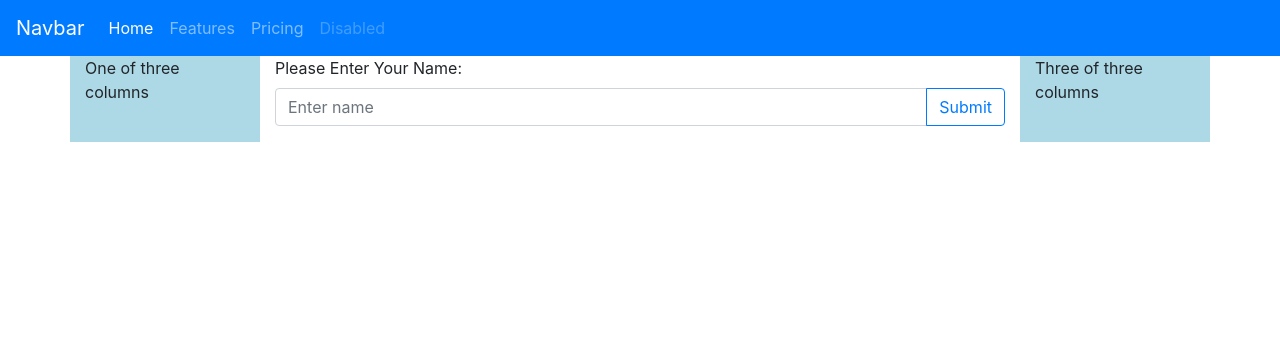
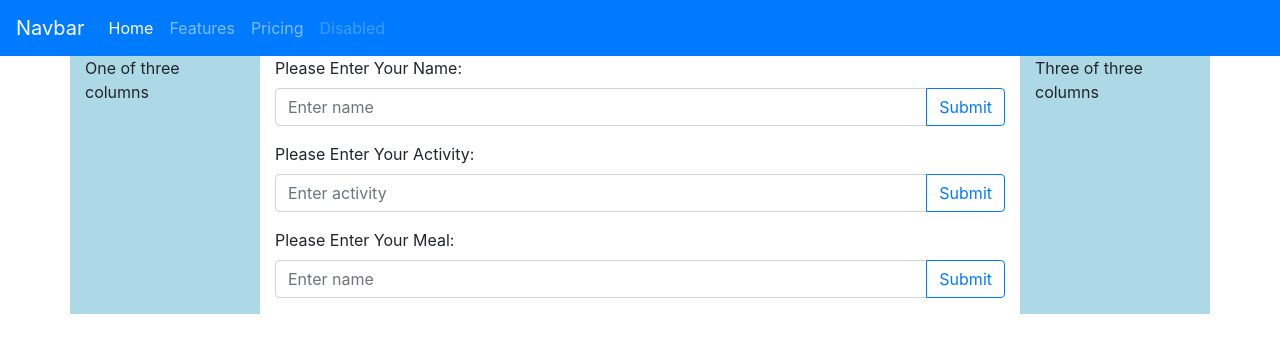
Before and after one commit to wassimkha/mcwics-2020, a Node server app: page / in a window 1280 px wide. Shown: the top 356 px of the page. Run offline with Node 20, Linux system fonts and the light colour scheme.

Commit message:
MORE FORMS!

```diff
--- a/public/css/main.css
+++ b/public/css/main.css
@@ -1,12 +1,17 @@
 body {
-    height: 100%;
+    padding: 0;
+    margin: 0;
 }
-
 
 .left-panel_container {
     background-color: lightblue;
+    width: 100%;
 }
 
 .right-panel_container {
     background-color: lightblue;
 }
+
+.full_height {
+    height: 100%;
+}
--- a/views/index.ejs
+++ b/views/index.ejs
@@ -39,8 +39,8 @@
         </div>
       </nav>
 
-      <div class="container full-height">
-        <div class="row full-height">
+      <div class="container">
+        <div class="row full_height">
 
           <div class="col-2 left-panel_container full-height"> <!-- LEFT PANEL -->
             One of three columns
@@ -59,6 +59,31 @@
 
                 </div>
               </form>
+              <form action="/home" method="POST">
+                <div class="form-group">
+                  <label for="name">Please Enter Your Activity:</label>
+                  <div class="input-group">
+                    <input type="text" class="form-control" name="activity" id="activity" placeholder="Enter activity">
+                    <div class="input-group-append">
+                      <button class="btn btn-outline-primary" type="submit">Submit</button>
+                    </div>
+                  </div>
+
+                </div>
+              </form>
+              <form action="/home" method="POST">
+                <div class="form-group">
+                  <label for="name">Please Enter Your Meal:</label>
+                  <div class="input-group">
+                    <input type="text" class="form-control" name="meal" id="meal" placeholder="Enter name">
+                    <div class="input-group-append">
+                      <button class="btn btn-outline-primary" type="submit">Submit</button>
+                    </div>
+                  </div>
+
+                </div>
+              </form>
+
           </div>
 
 
```
